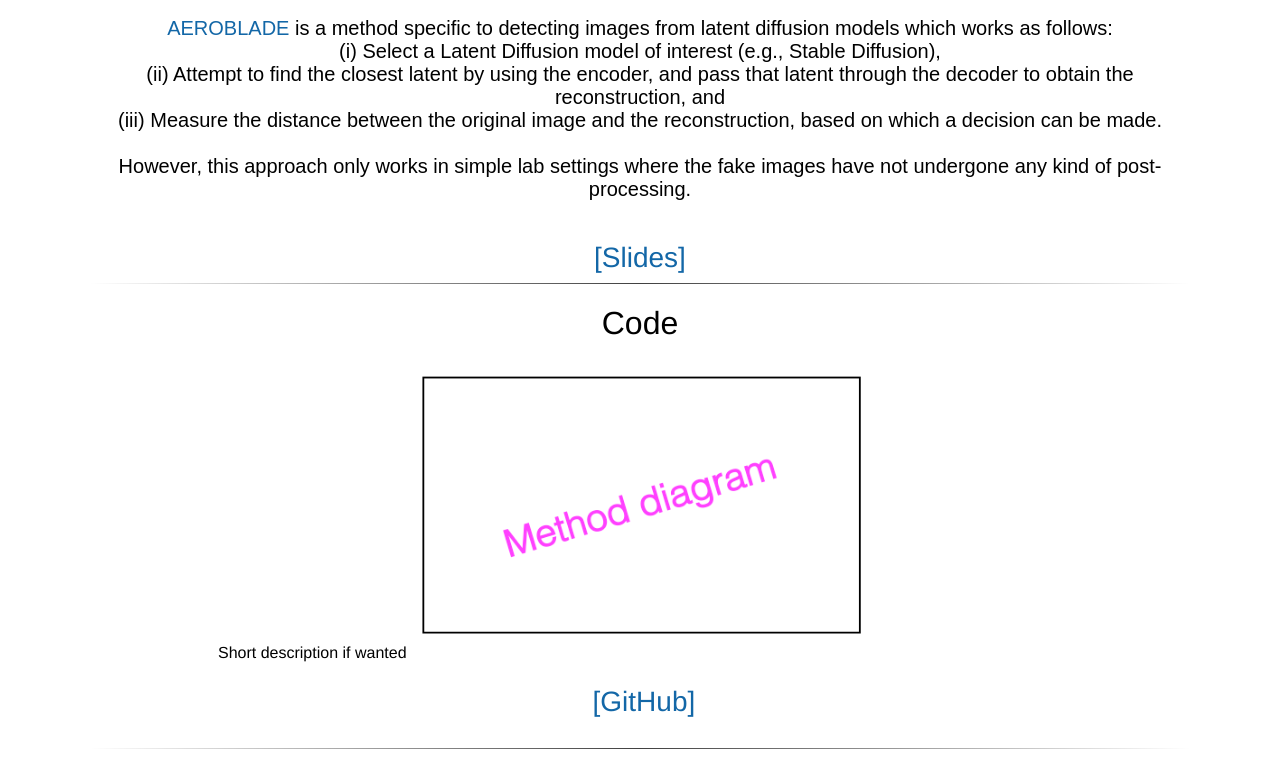
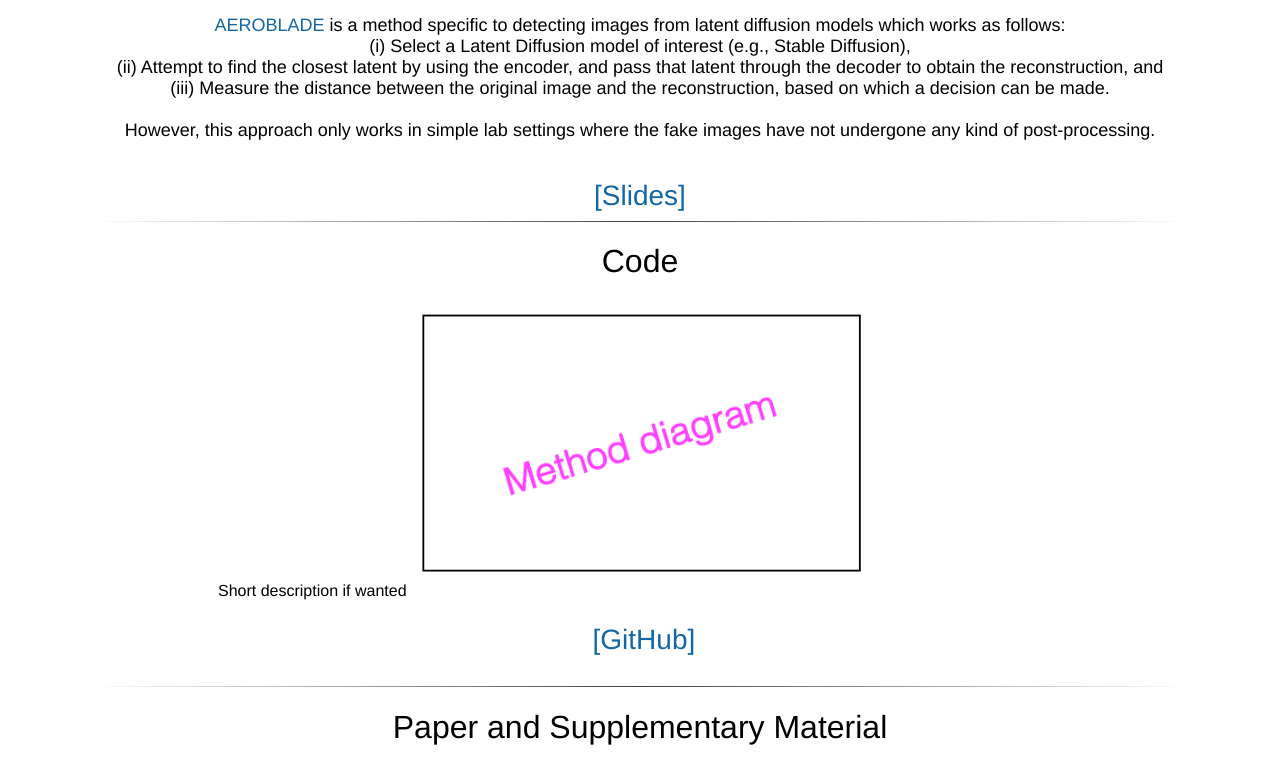
Before and after one commit to AniSundar18/aeroblade_mod, a plain HTML site: page index.html in a window 1280 px wide. Shown: the part 1310-2074 px from the top of the page. Drawn offline with Linux system fonts and the light colour scheme; a script that the page names is missing.

Commit message:
Update index.html

```diff
--- a/index.html
+++ b/index.html
@@ -200,7 +200,7 @@
 		    <img src="PLACEHOLDER_IMAGE_URL" alt="Descriptive Image" width="660" height="395">
 		</p>
 
-		<p align="center" style="font-size: 20px; font-family: Arial, sans-serif;">
+		<p align="center"">
     <a href="https://arxiv.org/abs/2401.17879">AEROBLADE</a> is a method specific to detecting images from latent diffusion models which works as follows:<br>
     (i) Select a Latent Diffusion model of interest (e.g., Stable Diffusion),<br>
     (ii) Attempt to find the closest latent by using the encoder, and pass that latent through the decoder to obtain the reconstruction, and<br>
```
